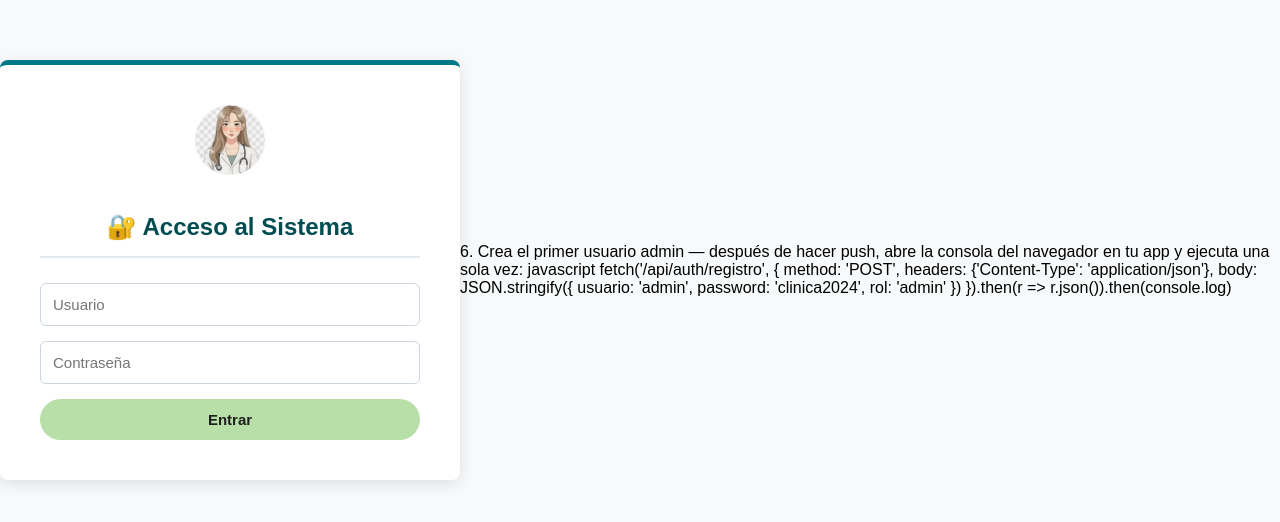
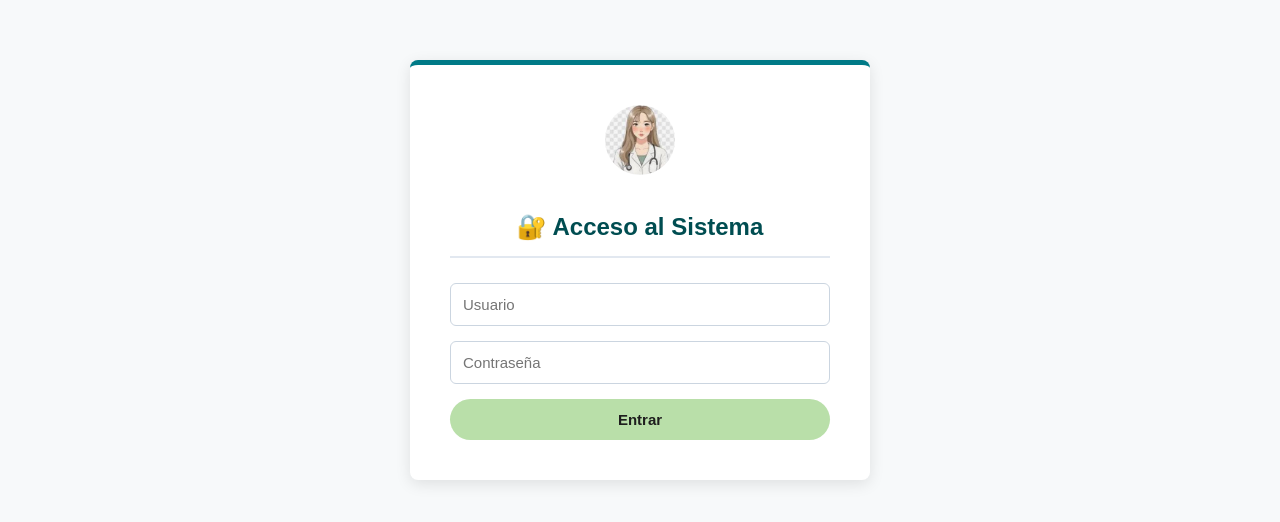
Before and after one commit to AduhartC/paciente, a website: page public/login.html in a window 1280 px wide. Shown: the part 130-652 px from the top of the page. Drawn offline with Linux system fonts and the light colour scheme.

```diff
--- a/public/login.html
+++ b/public/login.html
@@ -118,20 +118,8 @@
         document.getElementById('error').textContent = '❌ ' + data.message;
     }
 }
+
 </script>
-6. Crea el primer usuario admin — después de hacer push, abre la consola del navegador en tu app y ejecuta una sola vez:
-
-javascript
-fetch('/api/auth/registro', {
-    method: 'POST',
-    headers: {'Content-Type': 'application/json'},
-    body: JSON.stringify({ usuario: 'admin', password: 'clinica2024', rol: 'admin' })
-}).then(r => r.json()).then(console.log)
-
-
-
-
-
 
 <script>
 function verificar() {
```
